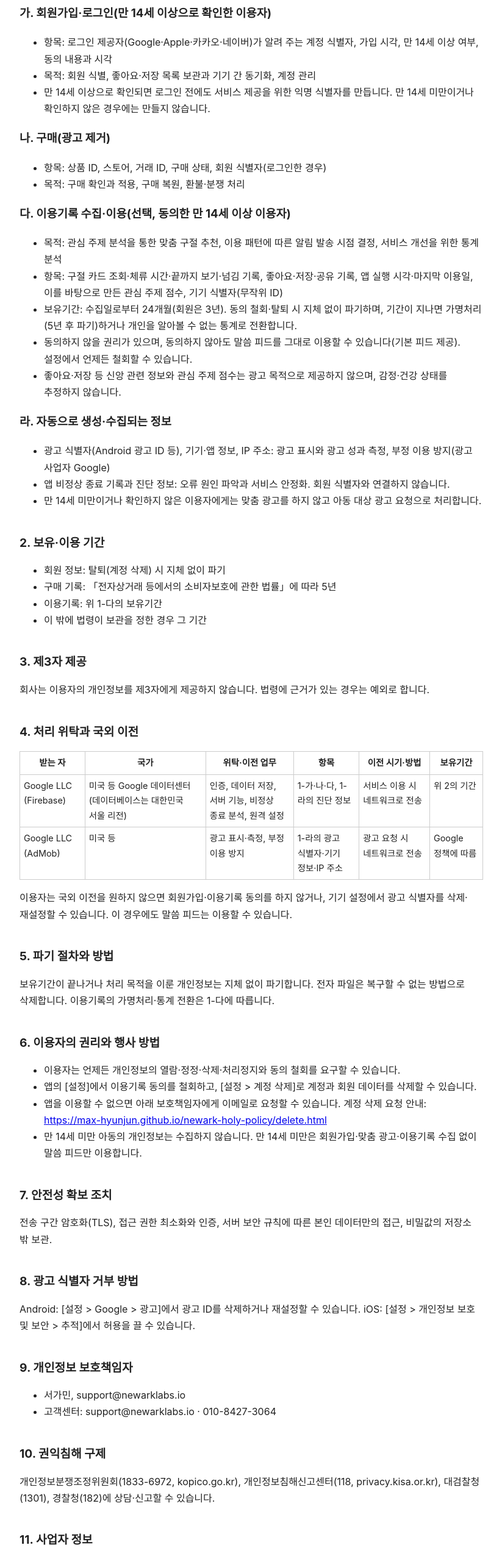
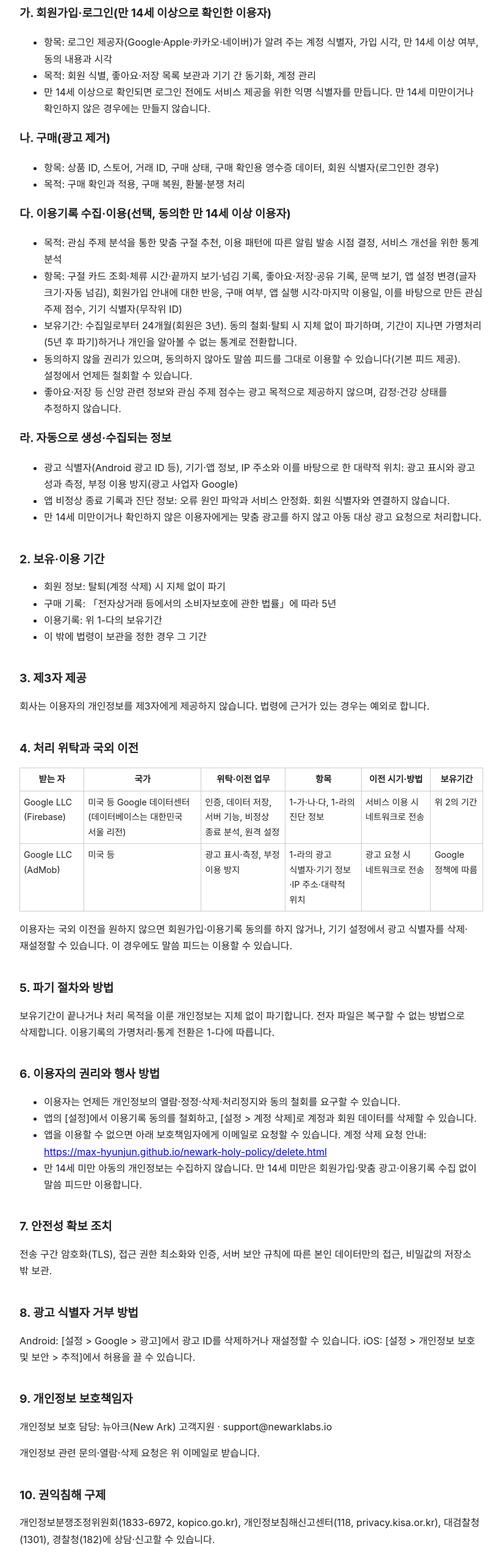
Before and after one commit to Max-HyunJun/newark-holy-policy, a plain HTML site: page privacy.html in a window 1280 px wide. Shown: the part 240-2797 px from the top of the page at 61% size, without its empty margins (228-1051 px from the left). Drawn offline with Linux system fonts and the light colour scheme.

Commit message:
Update privacy.html to the approved v2 text.
removes personal contact details from sections 9 and 11 per v2.
Align the other sections that differed from v2, and set the section 12 effective date to 2026-11-24 with the approved change history.

Co-authored-by: Max-HyunJun <Max-HyunJun@users.noreply.github.com>

```diff
--- a/privacy.html
+++ b/privacy.html
@@ -1,5 +1,5 @@
 <!doctype html><html lang="ko"><head><meta charset="utf-8"><meta name="viewport" content="width=device-width,initial-scale=1"><title>일용할말씀 개인정보처리방침</title><style>body{font-family:-apple-system,"Apple SD Gothic Neo","Noto Sans KR",sans-serif;max-width:760px;margin:0 auto;padding:24px 16px;line-height:1.7;color:#222;word-break:keep-all}h1{font-size:1.6em}h2{font-size:1.2em;margin-top:2em}table{border-collapse:collapse;width:100%;font-size:.9em}td,th{border:1px solid #ccc;padding:6px;vertical-align:top}</style></head><body><h1>일용할말씀 개인정보처리방침</h1>
-<p>New Ark(이하 「회사」)는 「일용할말씀」 앱(이하 「앱」) 이용자의 개인정보를 「개인정보 보호법」에 따라 처리하며, 다음과 같이 개인정보처리방침을 둡니다.</p>
+<p>뉴아크(New Ark)(이하 「회사」)는 「일용할말씀」 앱(이하 「앱」) 이용자의 개인정보를 「개인정보 보호법」에 따라 처리하며, 다음과 같이 개인정보처리방침을 둡니다.</p>
 <h2>1. 처리하는 개인정보와 목적</h2>
 <h3>가. 회원가입·로그인(만 14세 이상으로 확인한 이용자)</h3>
 <ul>
@@ -9,20 +9,20 @@
 </ul>
 <h3>나. 구매(광고 제거)</h3>
 <ul>
-<li>항목: 상품 ID, 스토어, 거래 ID, 구매 상태, 회원 식별자(로그인한 경우)</li>
+<li>항목: 상품 ID, 스토어, 거래 ID, 구매 상태, 구매 확인용 영수증 데이터, 회원 식별자(로그인한 경우)</li>
 <li>목적: 구매 확인과 적용, 구매 복원, 환불·분쟁 처리</li>
 </ul>
 <h3>다. 이용기록 수집·이용(선택, 동의한 만 14세 이상 이용자)</h3>
 <ul>
 <li>목적: 관심 주제 분석을 통한 맞춤 구절 추천, 이용 패턴에 따른 알림 발송 시점 결정, 서비스 개선을 위한 통계 분석</li>
-<li>항목: 구절 카드 조회·체류 시간·끝까지 보기·넘김 기록, 좋아요·저장·공유 기록, 앱 실행 시각·마지막 이용일, 이를 바탕으로 만든 관심 주제 점수, 기기 식별자(무작위 ID)</li>
+<li>항목: 구절 카드 조회·체류 시간·끝까지 보기·넘김 기록, 좋아요·저장·공유 기록, 문맥 보기, 앱 설정 변경(글자 크기·자동 넘김), 회원가입 안내에 대한 반응, 구매 여부, 앱 실행 시각·마지막 이용일, 이를 바탕으로 만든 관심 주제 점수, 기기 식별자(무작위 ID)</li>
 <li>보유기간: 수집일로부터 24개월(회원은 3년). 동의 철회·탈퇴 시 지체 없이 파기하며, 기간이 지나면 가명처리(5년 후 파기)하거나 개인을 알아볼 수 없는 통계로 전환합니다.</li>
 <li>동의하지 않을 권리가 있으며, 동의하지 않아도 말씀 피드를 그대로 이용할 수 있습니다(기본 피드 제공). 설정에서 언제든 철회할 수 있습니다.</li>
 <li>좋아요·저장 등 신앙 관련 정보와 관심 주제 점수는 광고 목적으로 제공하지 않으며, 감정·건강 상태를 추정하지 않습니다.</li>
 </ul>
 <h3>라. 자동으로 생성·수집되는 정보</h3>
 <ul>
-<li>광고 식별자(Android 광고 ID 등), 기기·앱 정보, IP 주소: 광고 표시와 광고 성과 측정, 부정 이용 방지(광고 사업자 Google)</li>
+<li>광고 식별자(Android 광고 ID 등), 기기·앱 정보, IP 주소와 이를 바탕으로 한 대략적 위치: 광고 표시와 광고 성과 측정, 부정 이용 방지(광고 사업자 Google)</li>
 <li>앱 비정상 종료 기록과 진단 정보: 오류 원인 파악과 서비스 안정화. 회원 식별자와 연결하지 않습니다.</li>
 <li>만 14세 미만이거나 확인하지 않은 이용자에게는 맞춤 광고를 하지 않고 아동 대상 광고 요청으로 처리합니다.</li>
 </ul>
@@ -39,7 +39,7 @@
 <table>
 <tr><th>받는 자</th><th>국가</th><th>위탁·이전 업무</th><th>항목</th><th>이전 시기·방법</th><th>보유기간</th></tr>
 <tr><td>Google LLC (Firebase)</td><td>미국 등 Google 데이터센터(데이터베이스는 대한민국 서울 리전)</td><td>인증, 데이터 저장, 서버 기능, 비정상 종료 분석, 원격 설정</td><td>1-가·나·다, 1-라의 진단 정보</td><td>서비스 이용 시 네트워크로 전송</td><td>위 2의 기간</td></tr>
-<tr><td>Google LLC (AdMob)</td><td>미국 등</td><td>광고 표시·측정, 부정 이용 방지</td><td>1-라의 광고 식별자·기기 정보·IP 주소</td><td>광고 요청 시 네트워크로 전송</td><td>Google 정책에 따름</td></tr>
+<tr><td>Google LLC (AdMob)</td><td>미국 등</td><td>광고 표시·측정, 부정 이용 방지</td><td>1-라의 광고 식별자·기기 정보·IP 주소·대략적 위치</td><td>광고 요청 시 네트워크로 전송</td><td>Google 정책에 따름</td></tr>
 </table>
 <p>이용자는 국외 이전을 원하지 않으면 회원가입·이용기록 동의를 하지 않거나, 기기 설정에서 광고 식별자를 삭제·재설정할 수 있습니다. 이 경우에도 말씀 피드는 이용할 수 있습니다.</p>
 <h2>5. 파기 절차와 방법</h2>
@@ -56,14 +56,13 @@
 <h2>8. 광고 식별자 거부 방법</h2>
 <p>Android: [설정 &gt; Google &gt; 광고]에서 광고 ID를 삭제하거나 재설정할 수 있습니다. iOS: [설정 &gt; 개인정보 보호 및 보안 &gt; 추적]에서 허용을 끌 수 있습니다.</p>
 <h2>9. 개인정보 보호책임자</h2>
-<ul>
-<li>서가민, support@newarklabs.io</li>
-<li>고객센터: support@newarklabs.io · 010-8427-3064</li>
-</ul>
+<p>개인정보 보호 담당: 뉴아크(New Ark) 고객지원 · support@newarklabs.io</p>
+<p>개인정보 관련 문의·열람·삭제 요청은 위 이메일로 받습니다.</p>
 <h2>10. 권익침해 구제</h2>
 <p>개인정보분쟁조정위원회(1833-6972, kopico.go.kr), 개인정보침해신고센터(118, privacy.kisa.or.kr), 대검찰청(1301), 경찰청(182)에 상담·신고할 수 있습니다.</p>
 <h2>11. 사업자 정보</h2>
-<p>상호 New Ark · 대표 뉴아크(New Ark) · 사업자등록번호 601-30-25868 · 통신판매업 신고번호 제2026-서울송파-3159호 · 주소 서울특별시 송파구 오금로32길42 현대아파트 102동 1207호</p>
+<p>사업자 정보는 앱의 [설정 &gt; 사업자 정보]와 Google Play 판매자 정보에서 확인할 수 있습니다.</p>
 <h2>12. 변경</h2>
 <p>이 방침을 바꾸면 시행 7일 전(이용자 권리에 중요한 변경은 30일 전)에 앱 공지 또는 이 페이지로 알립니다.</p>
-<p>시행일: 2026-11-23</p></body></html>
+<p>시행일: 2026-11-24</p>
+<p>변경 이력: 2026-11-23 최초 시행 / 2026-11-24 수집 항목 보완(광고 제공 시 IP 주소와 대략적 위치, 이용 기록 일부, 구매 확인용 영수증 데이터) 및 문의처 정리. 앱 공개 출시 전 개정으로 게시일부터 시행합니다.</p></body></html>
```
